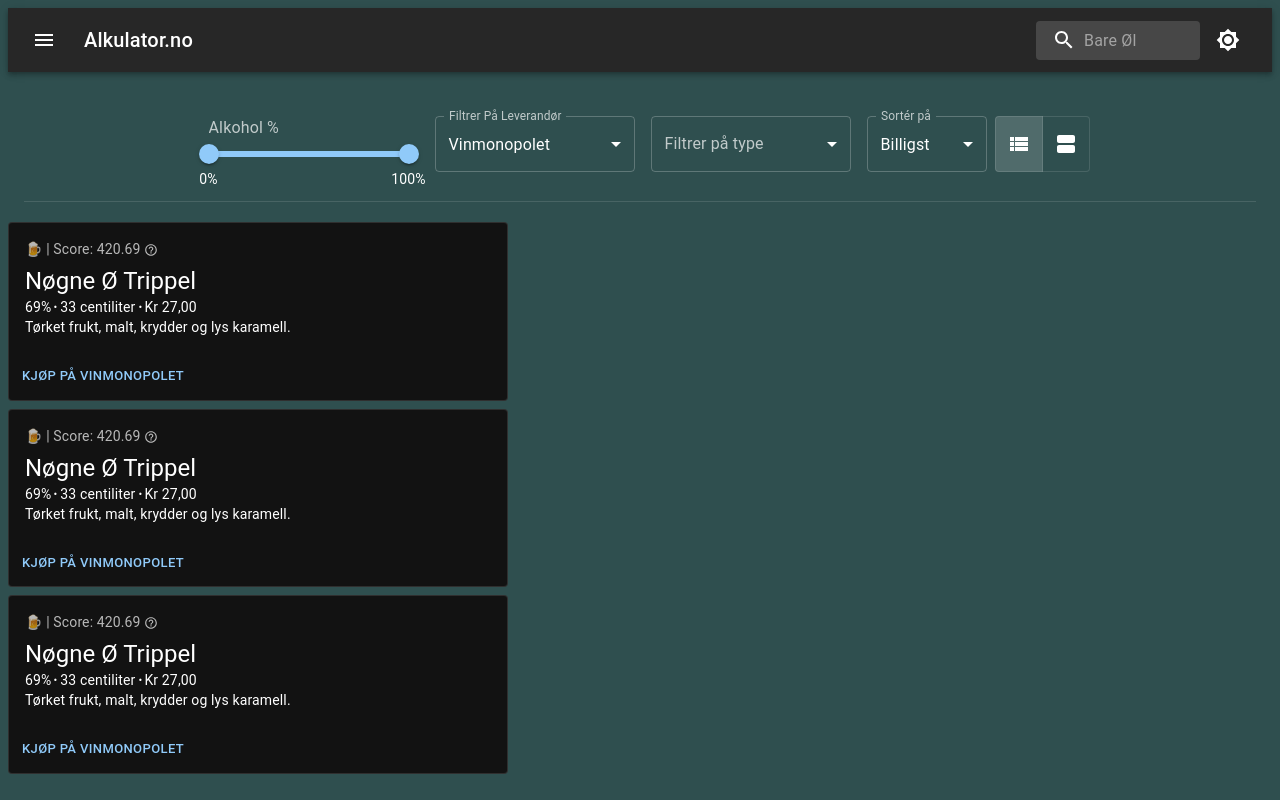
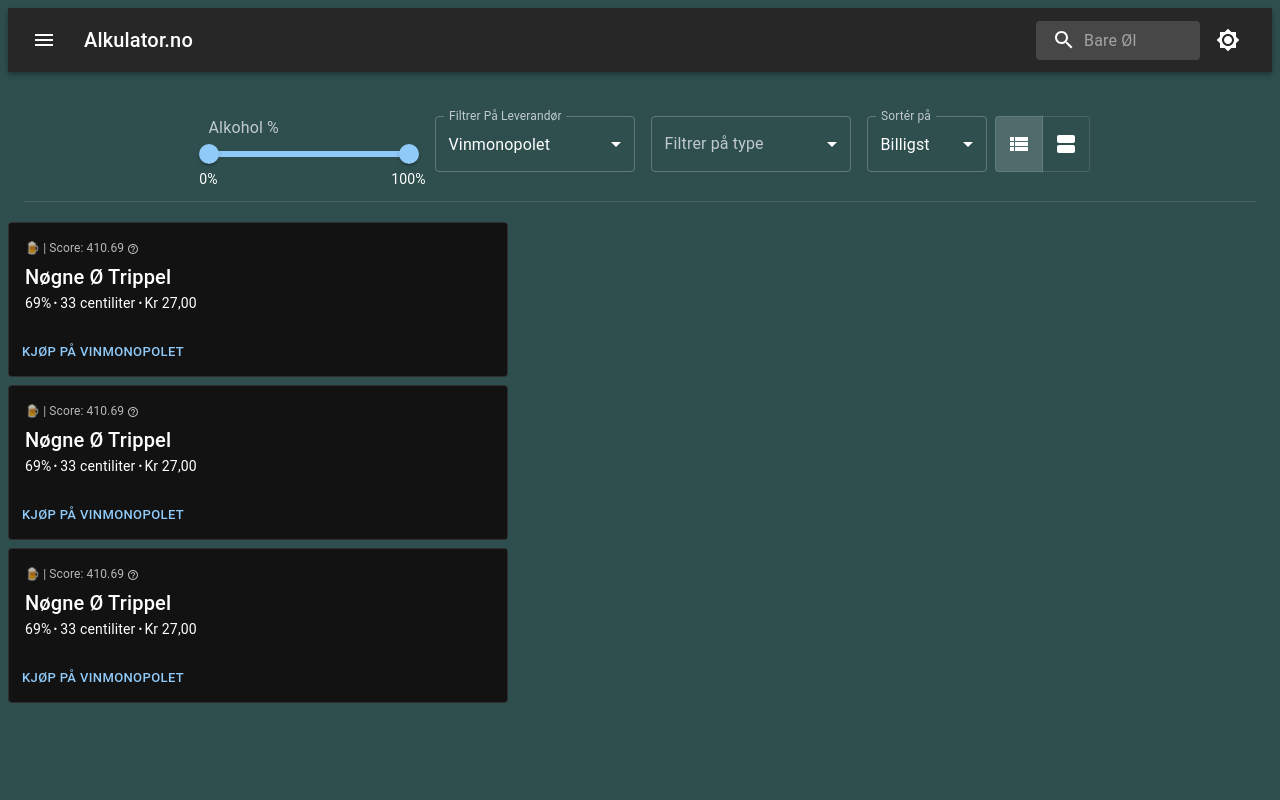
Before and after one commit to arienshibani/alkulator-web, a Next.js app: page / in a window 1280 px wide. Both pictures are taken after a click on the button 1018 px from the left and 144 px from the top of the page. Built offline with nearby package versions, Linux system fonts and the light colour scheme.

Commit message:
feat(Card.js): Render different cards based on what is selected

```diff
--- a/components/Grid/Card.js
+++ b/components/Grid/Card.js
@@ -42,7 +42,38 @@
   </>
 );
 
-export default function OutlinedCard() {
+const compactCard = (
+  <>
+    <CardContent>
+      <Typography sx={{ fontSize: 12 }} color="text.secondary" gutterBottom>
+                🍺 | Score: 410.69 <Tooltip
+          sx={{ verticalAlign: "text-bottom" }}
+          title="Literpris / Alkoholprosent = Score"
+          arrow placement="right-end"><HelpOutlineIcon fontSize="font" color="inherit"/></Tooltip>
+      </Typography>
+      <Typography variant="h6" component="div">
+               Nøgne Ø Trippel
+      </Typography>
+
+      <Typography variant="body2" color="text.primary">
+         69%{bull}33 centiliter{bull}Kr 27,00
+      </Typography>
+    </CardContent>
+    <CardActions>
+      <Button size="small">Kjøp på Vinmonopolet</Button>
+    </CardActions>
+  </>
+);
+
+export default function OutlinedCard(props) {
+  console.log(props);
+  if (props.alignment === "compact") {
+    return (
+      <Box sx={{ minWidth: 275, maxWidth: 500 }}>
+        <Card variant="outlined">{compactCard}</Card>
+      </Box>
+    );
+  }
   return (
     <Box sx={{ minWidth: 275, maxWidth: 500 }}>
       <Card variant="outlined">{card}</Card>
--- a/components/Grid/Grid.js
+++ b/components/Grid/Grid.js
@@ -12,11 +12,10 @@
 import Checkbox from "@mui/material/Checkbox";
 import ListItemText from "@mui/material/ListItemText";
 import OutlinedInput from "@mui/material/OutlinedInput";
-import Slider from '@mui/material/Slider';
-import Typography from '@mui/material/Typography';
-import Divider from '@mui/material/Divider';
+import Slider from "@mui/material/Slider";
+import Typography from "@mui/material/Typography";
+import Divider from "@mui/material/Divider";
 import Card from "./Card";
-
 
 export default function FullWidthGrid() {
   const [alignment, setAlignment] = useState("large");
@@ -47,13 +46,12 @@
     "Meny",
     "Joker",
     "Oda",
-    "Gulating"
+    "Gulating",
   ];
 
   const valueTextABVSlider = (value) => {
     return `${value}%`;
-  }
-
+  };
 
   const alcoholSliderMarks = [
     {
@@ -100,7 +98,7 @@
   };
 
   const handleABVPercentageChange = (event, newValue) => {
-    setabvPercentage(newValue)
+    setabvPercentage(newValue);
   };
 
   return (
@@ -112,7 +110,7 @@
             Alkohol %
           </InputLabel>
           <Slider
-            getAriaLabel={() => 'Temperature range'}
+            getAriaLabel={() => "Alcohol By Volume filter"}
             value={abvPercentage}
             onChange={handleABVPercentageChange}
             valueLabelDisplay="auto"
@@ -193,13 +191,13 @@
         spacing={1}
       >
         <Grid item xs={12} md={10}>
-          <Card />
+          <Card alignment={alignment}/>
         </Grid>
         <Grid item xs={12} md={10}>
-          <Card />
+          <Card alignment={alignment}/>
         </Grid>
         <Grid item xs={12} md={10}>
-          <Card />
+          <Card alignment={alignment}/>
         </Grid>
       </Grid>
 
```
